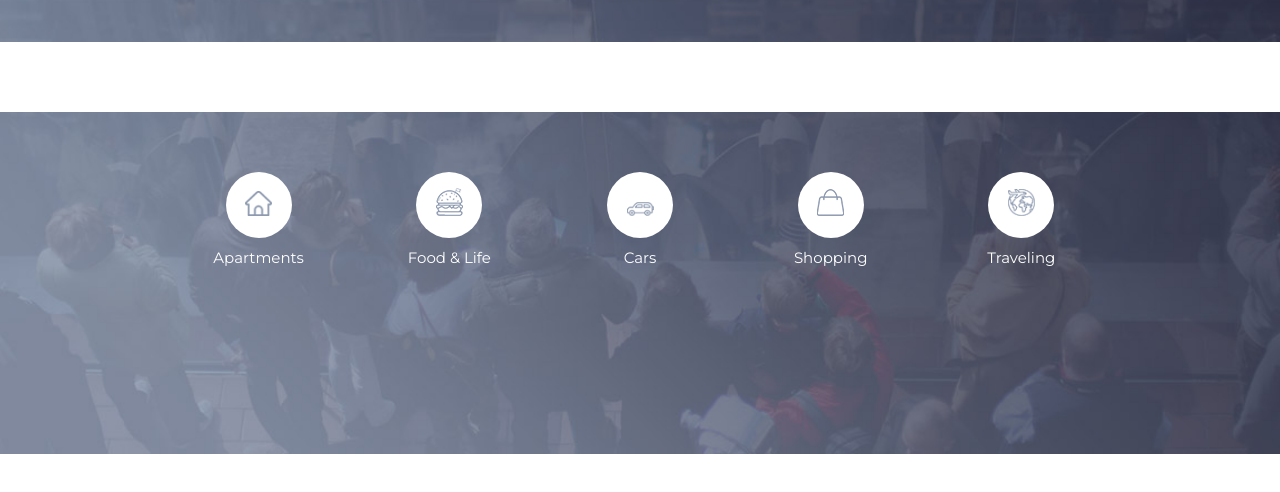
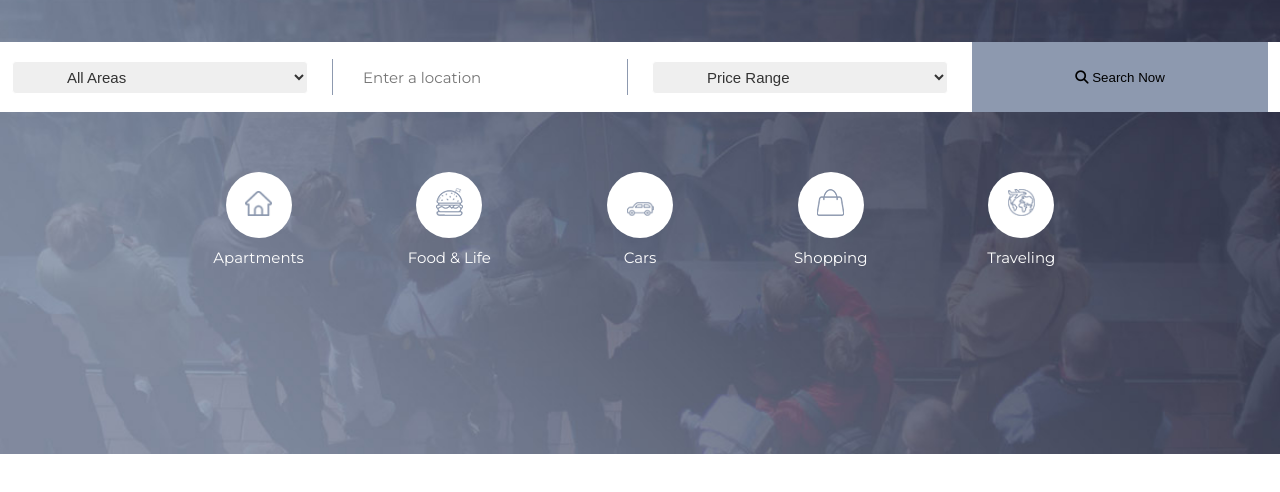
Before and after one commit to lntrinh0112/Plotlist, a plain HTML site: page index.html in a window 1280 px wide. Shown: the part 380-872 px from the top of the page. Drawn offline with Linux system fonts and the light colour scheme.

Commit message:
Making Banner-search

```diff
--- a/assets/css/style.css
+++ b/assets/css/style.css
@@ -139,11 +139,68 @@ body {
     margin-bottom: 45px;
 }
 
-.banner-search {
+#search-form {
+    border-radius: 999px;
+}
+
+.banner-search, #search-form {
     width: 100%;
+    /* max-width: 100%; */
     height: 70px;
     background-color: #fff;
 }
+
+
+.main-banner-search {
+    display: flex;
+    position: relative;
+    top: 0;
+    left: 0;
+    width: 100%;
+    height: 100%;
+}
+
+.search-form-item {
+    width: 25%;
+    padding: 0 12px;
+    margin: auto auto;
+}
+
+.form-select {
+    width: 100%;
+    padding: 6px 36px 6px 50px;
+    font-size: 15px;
+    border-color: #fff;
+    color: #333;
+    border-radius: 0.25rem;
+}
+
+option {
+    padding: 0px 2px 1px;
+    min-height: 1.2em;
+}
+
+
+form#search-form input {
+    width: 100%;
+    height: 36px;
+    border: none;
+    font-size: 15px;
+    font-family: inherit;
+    line-height: inherit;
+}
+
+input.searchText {
+    color: aqua;
+}
+
+
+form#search-form .searchText {
+    padding: 0 30px;
+    border-left: 1px solid #8d99af;
+    border-right: 1px solid #8d99af;
+}
+/* /Button search */
 
 .banner-nav {
     width: 100%;
@@ -164,6 +221,14 @@ body {
     width: 18%;
     text-align: center;
 
+}
+
+.search-button {
+    width: 100%;
+    height: 70px;
+    background-color: #8d99af;
+    border: none;
+    padding: 0 12px;
 }
 
 .banner-nav .categories li a {
--- a/index.html
+++ b/index.html
@@ -50,7 +50,45 @@
                     <h2>Find Nearby Places & Things</h2>
                 </div>
                 <div class="banner-search">
-
+                    <form id="search-form" name="gs" action="#" role="search">
+                        <div class="main-banner-search">
+                            <div class="search-form-item">
+                                <fieldset>
+                                    <select name="area" class="form-select" id="chooseCategory" aria-label="Area">
+                                        <option selected>All Areas</option>
+                                        <option value="New Village">New Village</option>
+                                        <option value="Old Town">Old Town</option>
+                                        <option value="Modern City">Modern City</option>
+                                    </select>
+                                </fieldset>
+                            </div>
+                            <div class="search-form-item">
+                                <fieldset>
+                                    <input type="address" name="address" class="searchText" placeholder="Enter a location" autocomplete="on" required>
+                                </fieldset>
+                            </div>
+                            <div class="search-form-item">
+                                <fieldset>
+                                    <select name="price" class="form-select" id="chooseCategory" aria-label="Default select example">
+                                        <option selected>Price Range</option>
+                                        <option value="$100 - $250">$100 - $250</option>
+                                        <option value="$250 - $500">$250 - $500</option>
+                                        <option value="$500 - $1000">$500 - $1000</option>
+                                        <option value="$1000+">$1,000+ or more</option>
+                                    </select>
+                                </fieldset>
+                            </div>
+                            <div class="search-form-item">
+                                <fieldset>
+                                    <button class="search-button">
+                                        <i class="fa fa-search">
+                                        </i>
+                                        Search Now
+                                </button>
+                                </fieldset>
+                            </div>
+                        </div>
+                    </form>
                 </div>
                 <div class="banner-nav">
                     <ul class="categories">
```
